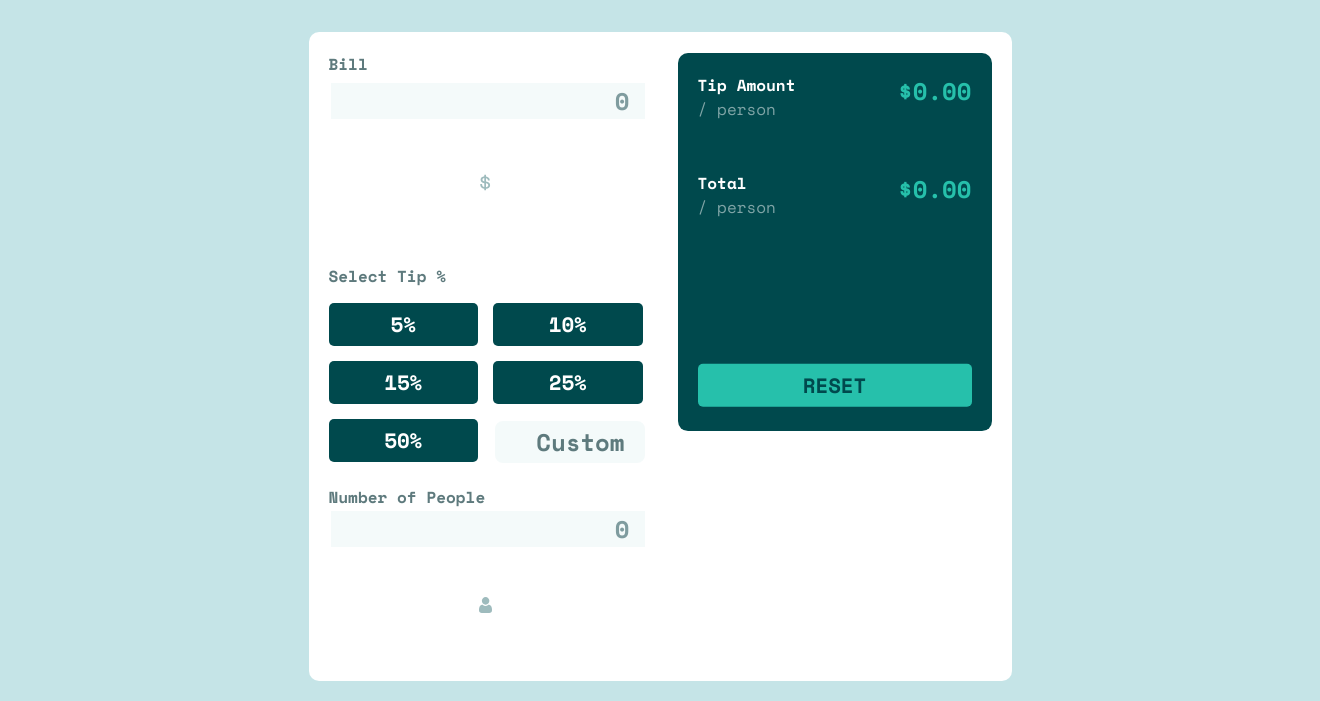
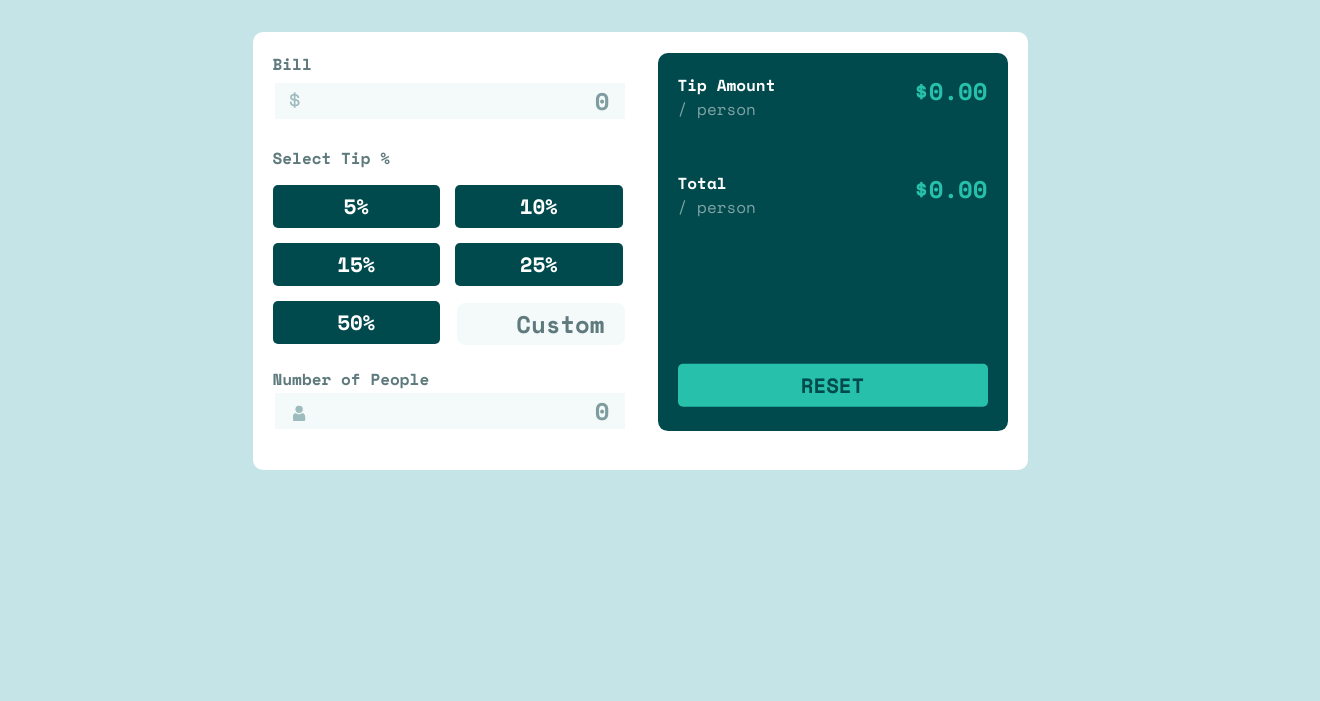
Before and after one commit to tannguyenk3/tip-calculator-app-main, a plain HTML site: page index.html in a window 1280 px wide. Shown: the part 138-839 px from the top of the page, 1320 px wide, since content can reach past the window. After the commit the page ends 800 px from the top, so only its background shows below. Drawn offline with nearby package versions, Linux system fonts and the light colour scheme.

Commit message:
index.css

```diff
--- a/index.css
+++ b/index.css
@@ -24,7 +24,6 @@
 }
 
 body {
-    width: 100%;
     background-color: var(--light-grayish-cyan);
 }
 
@@ -63,7 +62,18 @@ input {
     color: var(--very-dark-cyan);
     font-weight: 700;
     font-size: var(--form-input-font-size);
-    cursor: pointer;}
+    cursor: pointer;
+}
+
+.icon-dollar {
+    position: absolute;
+    transform: translate(150%,-50%);
+}
+
+.icon-person {
+    position: absolute;
+    transform: translate(150%,-460%);
+}
 
 .amount-money:hover, .amount-people:hover {
     border: 2px solid var(--strong-cyan);
@@ -207,7 +217,7 @@ button.active {
     .container-app {
         border-radius: 10px;
         display: grid;
-        grid-template-columns: repeat(2,314px);
+        grid-template-columns: repeat(2,350px);
         gap: 35px
     }
 
```
